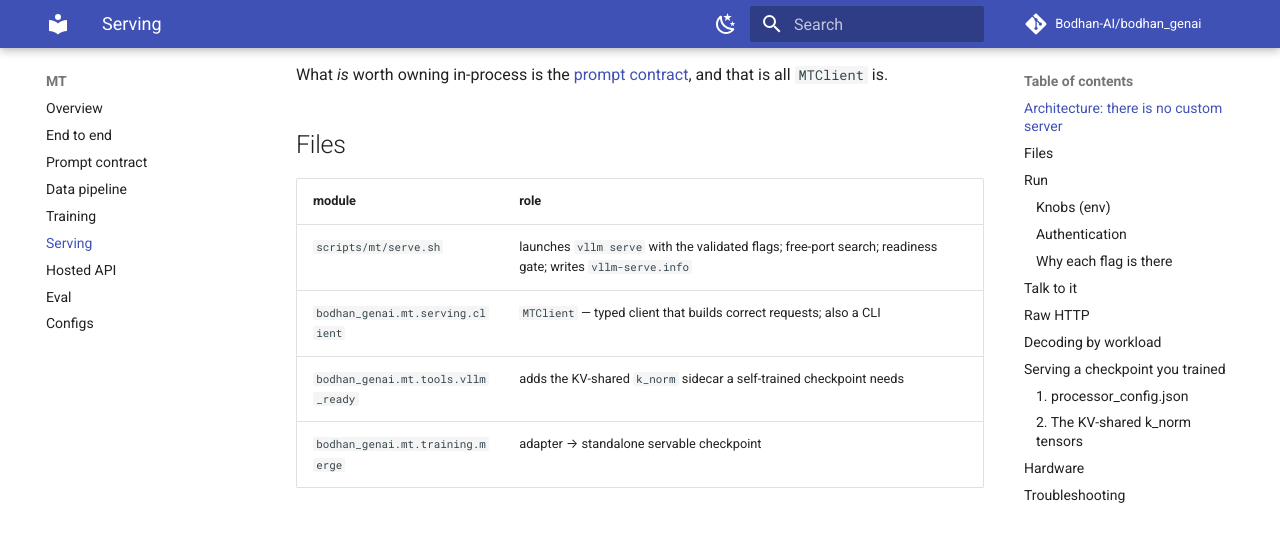
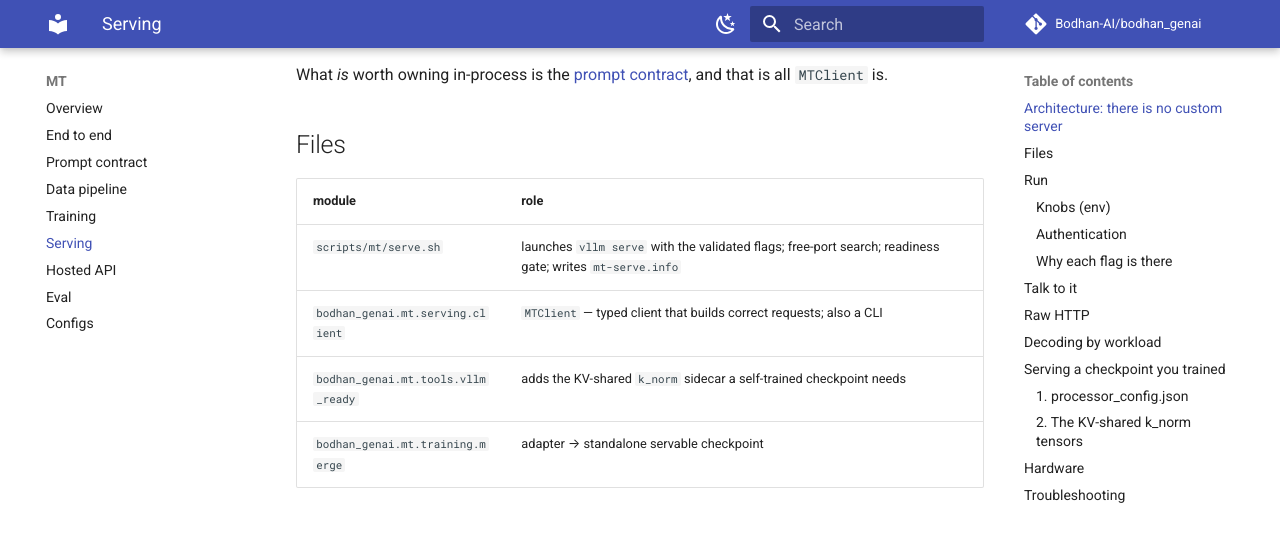
Before and after one commit to Bodhan-AI/bodhan_genai, an MkDocs documentation site: the page built from docs/mt/serving.md, in a window 1280 px wide and 900 px high, scrolled down 824 px. Shown: the top 540 px of the window. Built offline with MkDocs 1.6.1 and Material for MkDocs 9.7.7, drawn with Linux system fonts in a browser that asks for light colours; comment, search, counter and statistics services are not loaded; some of the changed text lies outside the part shown.

Commit message:
Make mt/eval.sh find the port serve.sh actually bound
0.2.0 moved scripts/mt/serve.sh to a per-modality INFO_FILE, mt-serve.info,
so that two servers on one box stop clobbering each other. eval.sh was
not updated and still sources vllm-serve.info, a file nothing writes any
more. So whenever :8000 was taken and serve.sh moved to a free port, the
eval silently fell back to http://localhost:8000/v1 and scored whatever
answered there, or failed as though the server were down.

eval.sh now reads ${INFO_FILE:-mt-serve.info}, the same default and the
same override as serve.sh. Five MT docs and the Dockerfile comment named
the old file too, and now name the new one.

The OCR docs carry the same stale name (serve.sh writes ocr-serve.info).
Left for a separate change: this branch is MT-scoped.

```diff
--- a/docs/mt/serving.md
+++ b/docs/mt/serving.md
@@ -27,7 +27,7 @@
 
 | module | role |
 |---|---|
-| `scripts/mt/serve.sh` | launches `vllm serve` with the validated flags; free-port search; readiness gate; writes `vllm-serve.info` |
+| `scripts/mt/serve.sh` | launches `vllm serve` with the validated flags; free-port search; readiness gate; writes `mt-serve.info` |
 | `bodhan_genai.mt.serving.client` | `MTClient` — typed client that builds correct requests; also a CLI |
 | `bodhan_genai.mt.tools.vllm_ready` | adds the KV-shared `k_norm` sidecar a self-trained checkpoint needs |
 | `bodhan_genai.mt.training.merge` | adapter → standalone servable checkpoint |
@@ -101,7 +101,7 @@
 - **Free-port search** — shared clusters squat ports; binding blindly fails with `EADDRINUSE`
   after the model has already loaded.
 - **Readiness gate requires `SERVED_NAME`** — on a shared box the port may belong to someone
-  else's server, so a bare HTTP 200 is a false positive. `vllm-serve.info` records the port
+  else's server, so a bare HTTP 200 is a false positive. `mt-serve.info` records the port
   actually bound, because it may not be the one you asked for.
 
 ## Talk to it
```
Also changed, not shown: docs/mt/end-to-end.md (+1 -1 lines), docs/mt/eval.md (+1 -1 lines), 3 other files.
